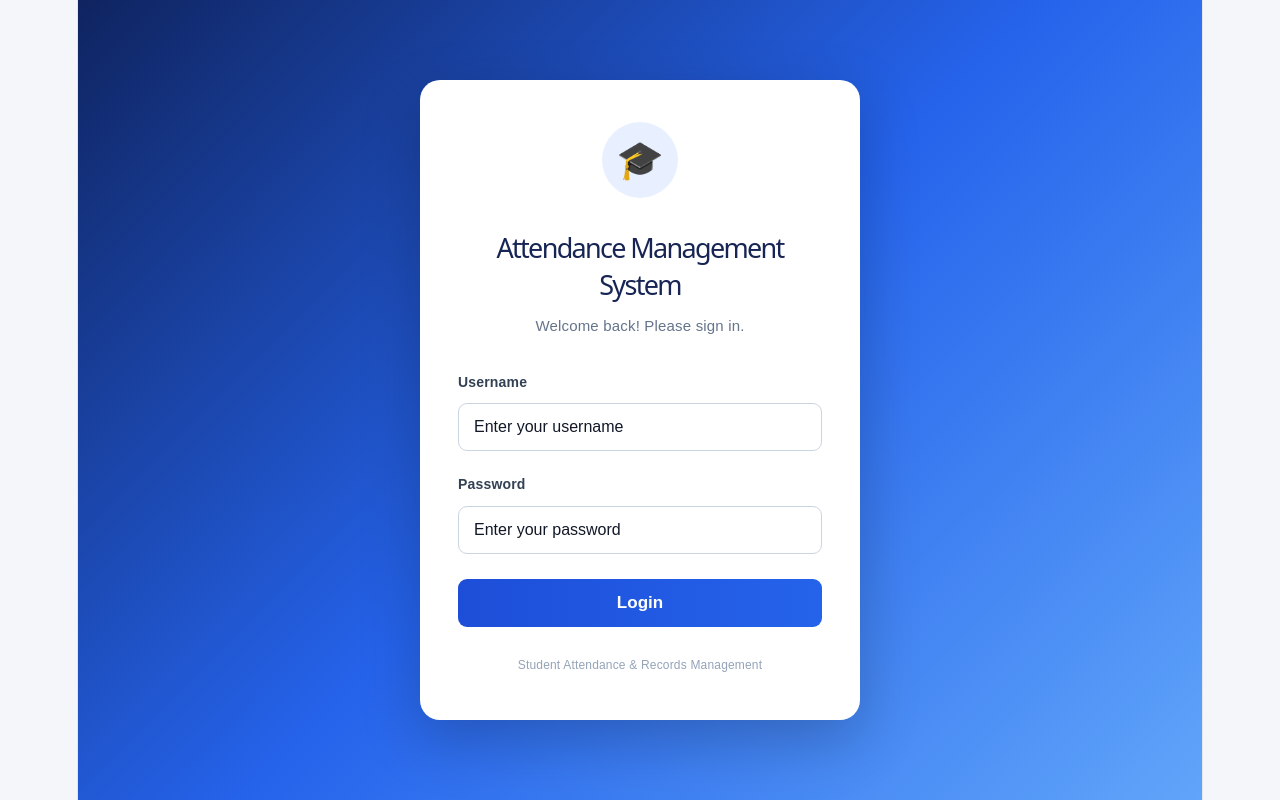
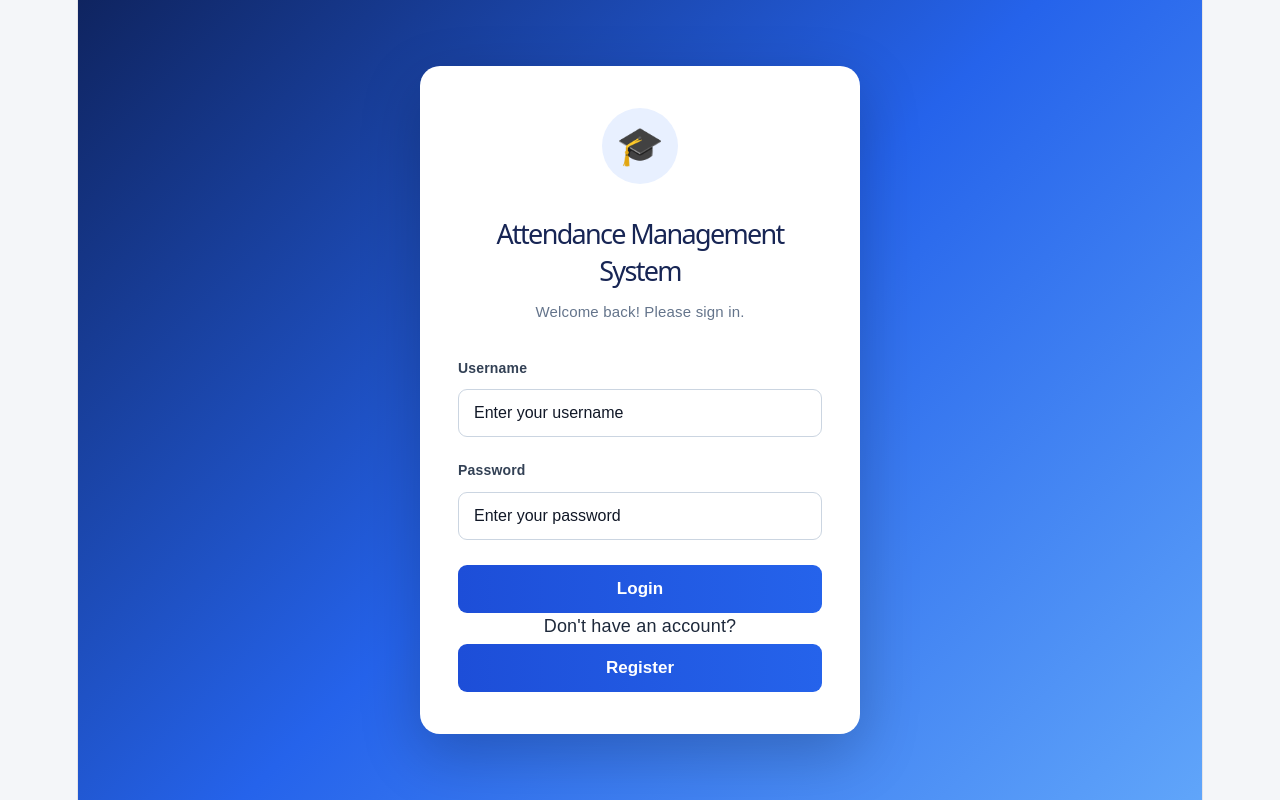
Before and after one commit to 24eg105m09-ops/attendance-management-project, a React app in the folder frontend/: page / in a window 1280 px wide. Built offline with nearby package versions, Linux system fonts and the light colour scheme; the HTML template or start-up script is replaced by a standard one.

Commit message:
Add registration to login page

```diff
--- a/frontend/src/Login.jsx
+++ b/frontend/src/Login.jsx
@@ -5,16 +5,23 @@ const API_URL =
   "https://attendance-management-project-v5fk.onrender.com";
 
 function Login({ onLogin }) {
+  const [isRegister, setIsRegister] = useState(false);
   const [username, setUsername] = useState("");
   const [password, setPassword] = useState("");
   const [loading, setLoading] = useState(false);
+  const [message, setMessage] = useState("");
 
-  const handleLogin = async (event) => {
+  const handleSubmit = async (event) => {
     event.preventDefault();
     setLoading(true);
+    setMessage("");
 
     try {
-      const response = await fetch(`${API_URL}/auth/login`, {
+      const endpoint = isRegister
+        ? "/auth/register"
+        : "/auth/login";
+
+      const response = await fetch(`${API_URL}${endpoint}`, {
         method: "POST",
         headers: {
           "Content-Type": "application/json",
@@ -22,18 +29,27 @@ function Login({ onLogin }) {
         body: JSON.stringify({ username, password }),
       });
 
+      const result = await response.text();
 
-const result = await response.text();
+      if (!response.ok) {
+        setMessage("Request failed: " + result);
+        return;
+      }
 
-if (response.ok && result.trim() === "Login successful") {
-  onLogin();
-} else {
-  alert("Login failed: " + result);
-}
-
+      if (isRegister) {
+        setMessage("Registration successful! You can now log in.");
+        setIsRegister(false);
+        setPassword("");
+      } else if (result.trim() === "Login successful") {
+        onLogin();
+      } else {
+        setMessage("Invalid username or password.");
+      }
     } catch (error) {
-      console.error("Login error:", error);
-      alert("Unable to connect to server. Please try again.");
+      console.error(error);
+      setMessage(
+        "Cannot connect to the server. Please try again."
+      );
     } finally {
       setLoading(false);
     }
@@ -45,18 +61,23 @@ if (response.ok && result.trim() === "Login successful") {
         <div className="login-icon">🎓</div>
 
         <h1>Attendance Management System</h1>
+
         <p className="login-subtitle">
-          Welcome back! Please sign in.
+          {isRegister
+            ? "Create your account"
+            : "Welcome back! Please sign in."}
         </p>
 
-        <form onSubmit={handleLogin}>
+        <form onSubmit={handleSubmit}>
           <label htmlFor="username">Username</label>
           <input
             id="username"
             type="text"
             placeholder="Enter your username"
             value={username}
-            onChange={(event) => setUsername(event.target.value)}
+            onChange={(event) =>
+              setUsername(event.target.value)
+            }
             required
           />
 
@@ -66,17 +87,37 @@ if (response.ok && result.trim() === "Login successful") {
             type="password"
             placeholder="Enter your password"
             value={password}
-            onChange={(event) => setPassword(event.target.value)}
+            onChange={(event) =>
+              setPassword(event.target.value)
+            }
             required
           />
 
           <button type="submit" disabled={loading}>
-            {loading ? "Signing in..." : "Login"}
+            {loading
+              ? "Please wait..."
+              : isRegister
+              ? "Register"
+              : "Login"}
           </button>
         </form>
 
-        <p className="login-footer">
-          Student Attendance &amp; Records Management
+        {message && <p role="status">{message}</p>}
+
+        <p>
+          {isRegister
+            ? "Already have an account?"
+            : "Don't have an account?"}
+          {" "}
+          <button
+            type="button"
+            onClick={() => {
+              setIsRegister(!isRegister);
+              setMessage("");
+            }}
+          >
+            {isRegister ? "Login" : "Register"}
+          </button>
         </p>
       </div>
     </div>
```
